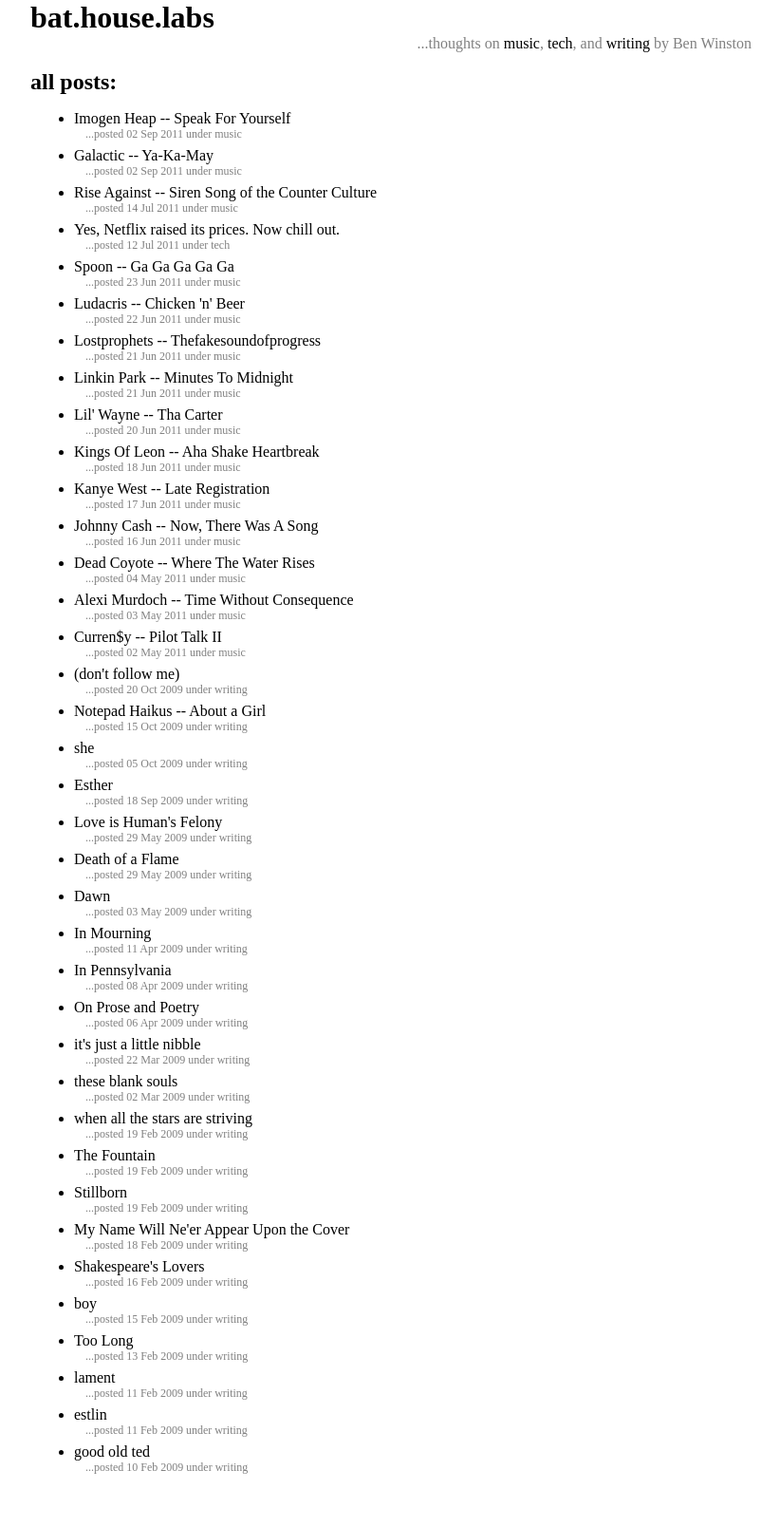
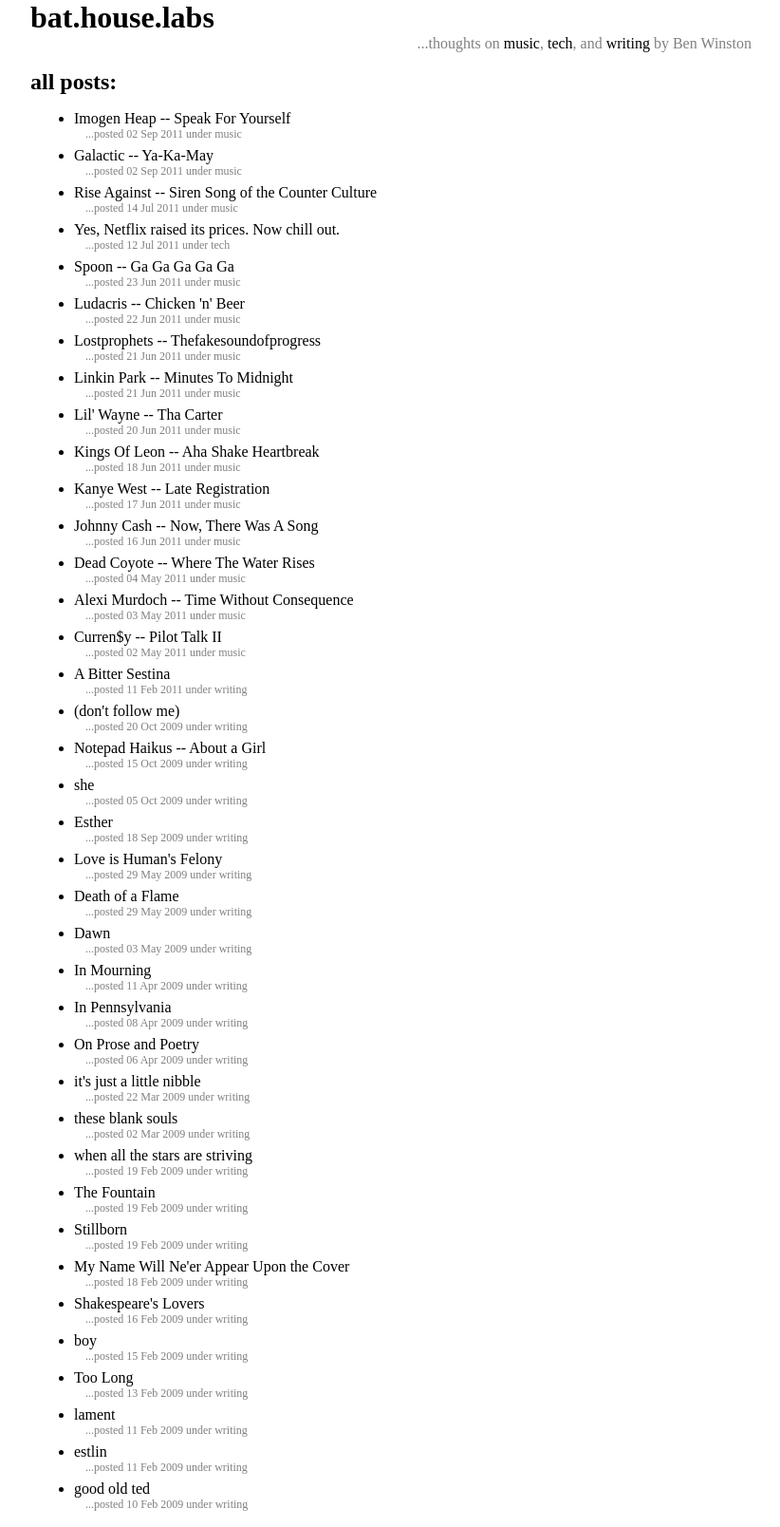
Before and after one commit to winsbe01/bathouselabs.com, a Jekyll site: the page built from index.html, in a window 1280 px wide. Shown: the whole page at 95% size, without its empty margins (228-1050 px from the left). Built offline with Jekyll 4.4.1, drawn with Linux system fonts in a browser that asks for light colours; before the commit the page ends 1569 px from its top, so only the background shows below that.

Commit message:
posted a bitter sestina
--HG--
rename : _drafts/2011-02-11-A-Bitter-Sestina.markdown => _posts/2011-02-11-A-Bitter-Sestina.markdown

```diff
--- a/_drafts/2011-02-11-A-Bitter-Sestina.markdown
+++ b/_posts/2011-02-11-A-Bitter-Sestina.markdown
@@ -1,3 +1,9 @@
+---
+layout: dA
+title: A Bitter Sestina
+category: writing
+---
+
 It's been a while since I read
 a good story, not one used
 to teach some backwards concept, under
```
Also changed, not shown: other parts of _posts/2011-02-11-A-Bitter-Sestina.markdown (+1 -1 lines).
